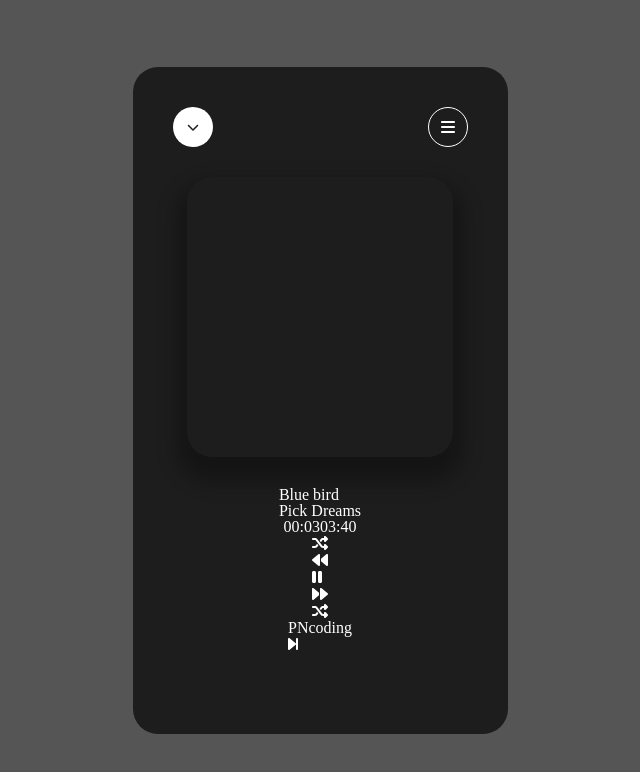
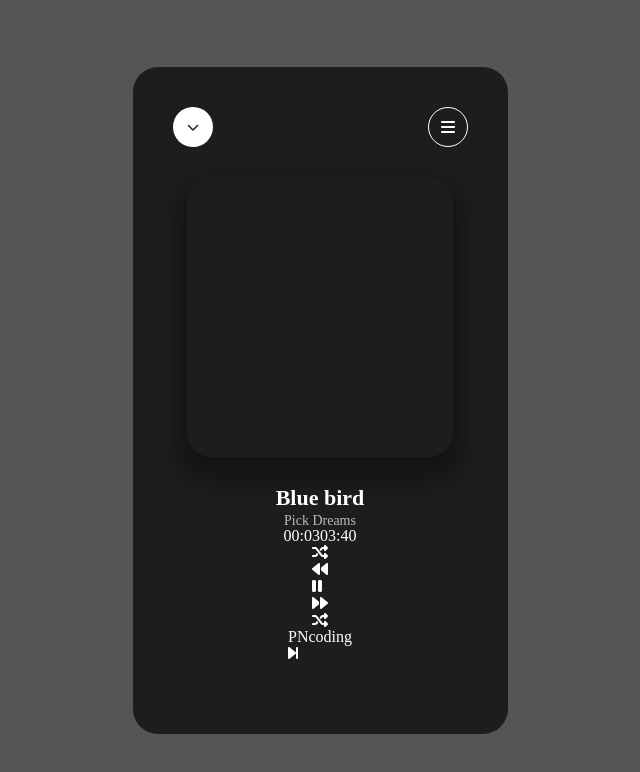
Before and after one commit to starminds/base_react, a React (Create React App) app: page / in a window 1280 px wide. Shown: the top 772 px of the page, without its empty margins (320-960 px from the left). Built offline with nearby package versions, Linux system fonts and the light colour scheme.

Commit message:
TitleWrap

```diff
--- a/src/components/6_ex/components/TitleWrap.js
+++ b/src/components/6_ex/components/TitleWrap.js
@@ -1,6 +1,18 @@
 import styled from "styled-components";
 
-const STitleWrap = styled.div``;
+const STitleWrap = styled.div`
+  text-align: center;
+  h3 {
+    font-size: 22px;
+    font-weight: 700;
+    margin-bottom: 5px;
+  }
+  p {
+    font-size: 14px;
+    font-weight: 100;
+    opacity: 0.7;
+  }
+`;
 
 export const TitelWrap = () => {
   return (
```
